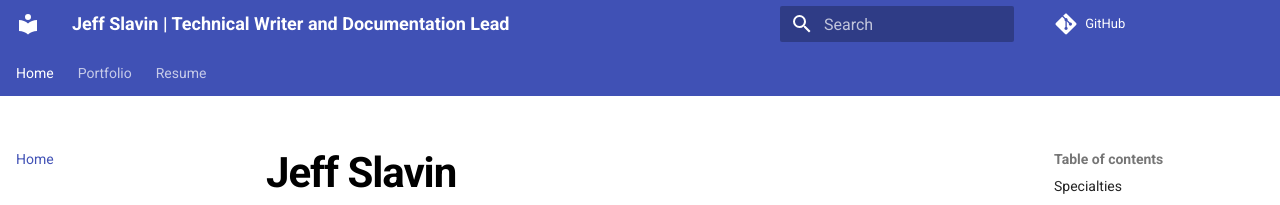
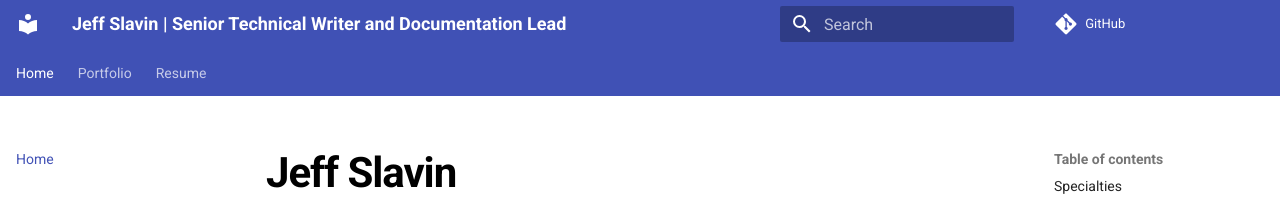
Before and after one commit to jslavin-docs/jslavin-docs.github.io, an MkDocs documentation site: the page built from docs/index.md, in a window 1280 px wide. Shown: the top 205 px of the page. Built offline with MkDocs 1.6.1 and Material for MkDocs 9.7.7, drawn with Linux system fonts in a browser that asks for light colours; comment, search, counter and statistics services are not loaded.

Commit message:
Update mkdocs.yml

```diff
--- a/mkdocs.yml
+++ b/mkdocs.yml
@@ -1,4 +1,4 @@
-site_name: Jeff Slavin | Technical Writer and Documentation Lead
+site_name: Jeff Slavin | Senior Technical Writer and Documentation Lead
 site_description: Portfolio and resume for Jeff Slavin, a technical writer and documentation lead specializing in API, cloud, edge, DevSecOps, Docs as Code, and information architecture.
 site_url: https://jslavin-docs.github.io/
 
```
